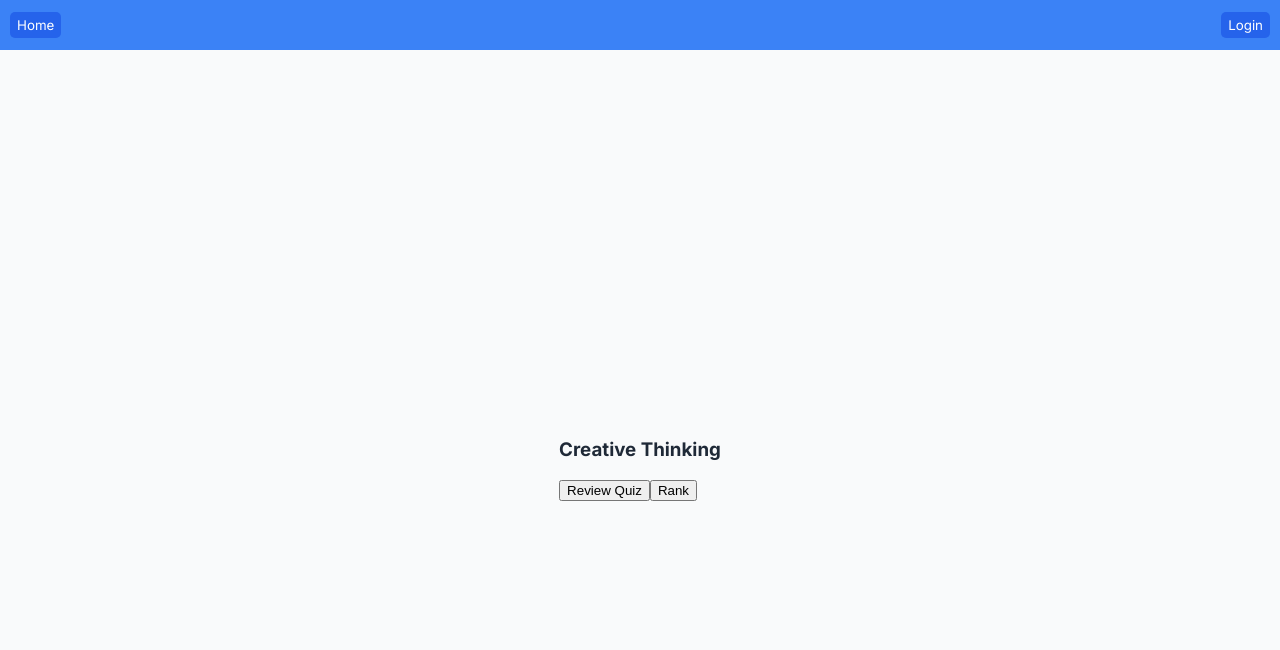
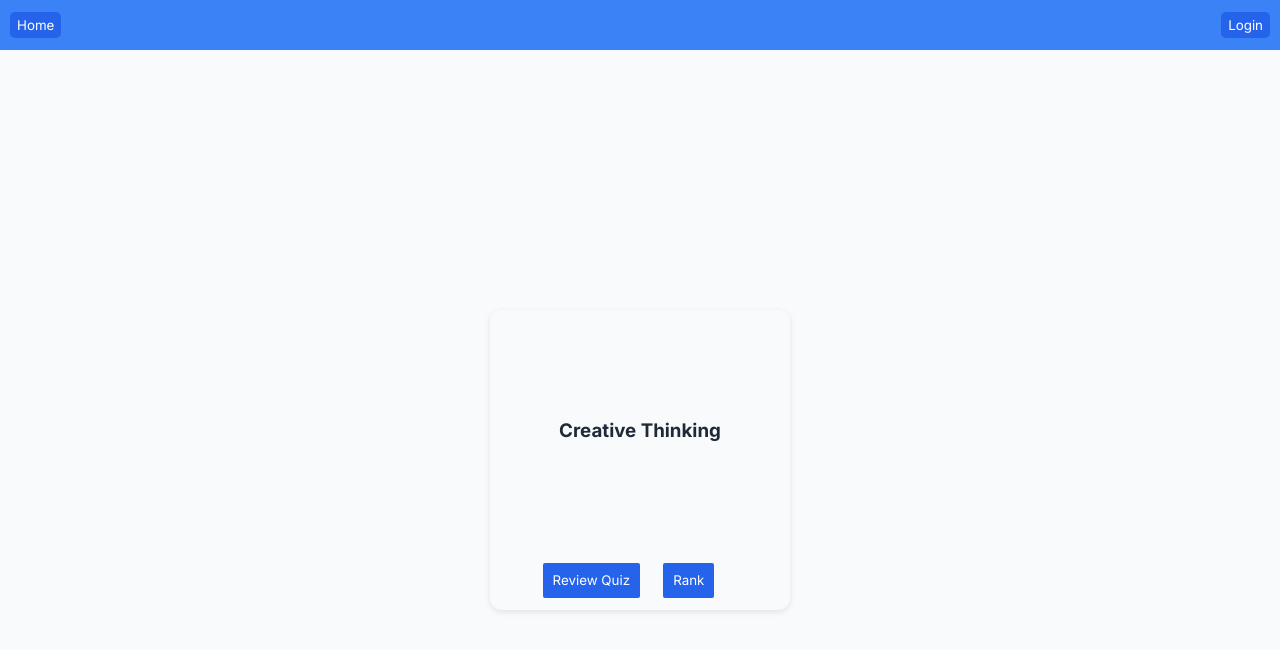
Before and after one commit to RohanVarmaP/typescript-tutorial, a React (Create React App) app in the folder quizz-app/: page /completedquiz in a window 1280 px wide. Shown: the top 650 px of the page. Built offline with nearby package versions, Linux system fonts and the light colour scheme.

Commit message:
completed adding css to quiz table

```diff
--- a/quizz-app/src/components/QuizTable.tsx
+++ b/quizz-app/src/components/QuizTable.tsx
@@ -9,9 +9,14 @@ const QuizTable = (props: QuizPropsType) => {
     const generateQuizData = props.data.map((quiz, index) => (
         <article key={quiz.quiz_id} className='quiz-article'>
             <h3>{quiz.quiz_name}</h3>
-            {props.from !== 'completed' ? <Link to={'/quiz/'}><button>Re-attempt Quiz</button></Link> : null}
-            <Link to={'/review/'}><button>Review Quiz</button></Link>
-            <Link to={'/ranking/'}><button>Rank</button></Link>
+            <div>
+                {props.from !== 'completed' ? <Link to={'/quiz/'}><button>Re-attempt Quiz</button></Link> : null}
+                {props.from !== 'published'
+                    ? <>
+                        <Link to={'/review/'}><button>Review Quiz</button></Link><Link to={'/ranking/'}><button>Rank</button></Link>
+                    </>
+                    : null}
+            </div>
         </article>
     ))
     return (
--- a/quizz-app/src/index.css
+++ b/quizz-app/src/index.css
@@ -113,9 +113,7 @@ main {
   display: grid;
   grid-template-columns: repeat(auto-fit, 300px);
   gap: 2rem;
-  /* Add spacing between grid items */
   justify-content: center;
-  /* Center the grid in the container */
   padding: 2rem;
 }
 
@@ -151,3 +149,50 @@ main {
   color: #1F2937;
   font-size: 1.25rem;
 }
+
+.quiz-details {
+  padding: 0px 0px 0px 0px;
+  width: 100%;
+  display: grid;
+  grid-template-columns: repeat(auto-fit, 300px);
+  gap: 2rem;
+  justify-content: center;
+  padding: 2rem;
+}
+
+.quiz-article {
+  width: 300px;
+  height: 300px;
+  display: grid;
+  grid-template-rows: 80% 20%;
+  /* Top: 80%, Bottom: 20% */
+  justify-content: center;
+  align-items: center;
+  text-align: center;
+  background-color: #F9FAFB;
+  border-radius: 12px;
+  box-shadow: 0 2px 6px rgba(0, 0, 0, 0.1);
+  text-decoration: none;
+}
+
+.quiz-article>div {
+  display: grid;
+  grid-template-columns: 1fr 1fr;
+  justify-content: center;
+  align-items: center;
+}
+
+.quiz-article>div>a>button {
+  font-family: Inter;
+  height: 35px;
+  padding: 0px 10px;
+  background-color: #2563EB;
+  border: none;
+  border-radius: 2px;
+  color: #FFFFFF;
+  cursor: pointer;
+}
+
+.quiz-article>div>a>button:hover {
+  background-color: #1D4ED8;
+}
--- a/quizz-app/src/pages/CompletedQuiz.tsx
+++ b/quizz-app/src/pages/CompletedQuiz.tsx
@@ -5,7 +5,7 @@ import QuizTable from '../components/QuizTable'
 const CompletedQuiz = (props: { homeData: homeDataType }) => {
     const cqdata = props.homeData.fully_attempted_quizzes
     return (
-        <div>
+        <div className='quiz-details'>
             <QuizTable from='completed' data={cqdata} />
         </div>
     )
```
